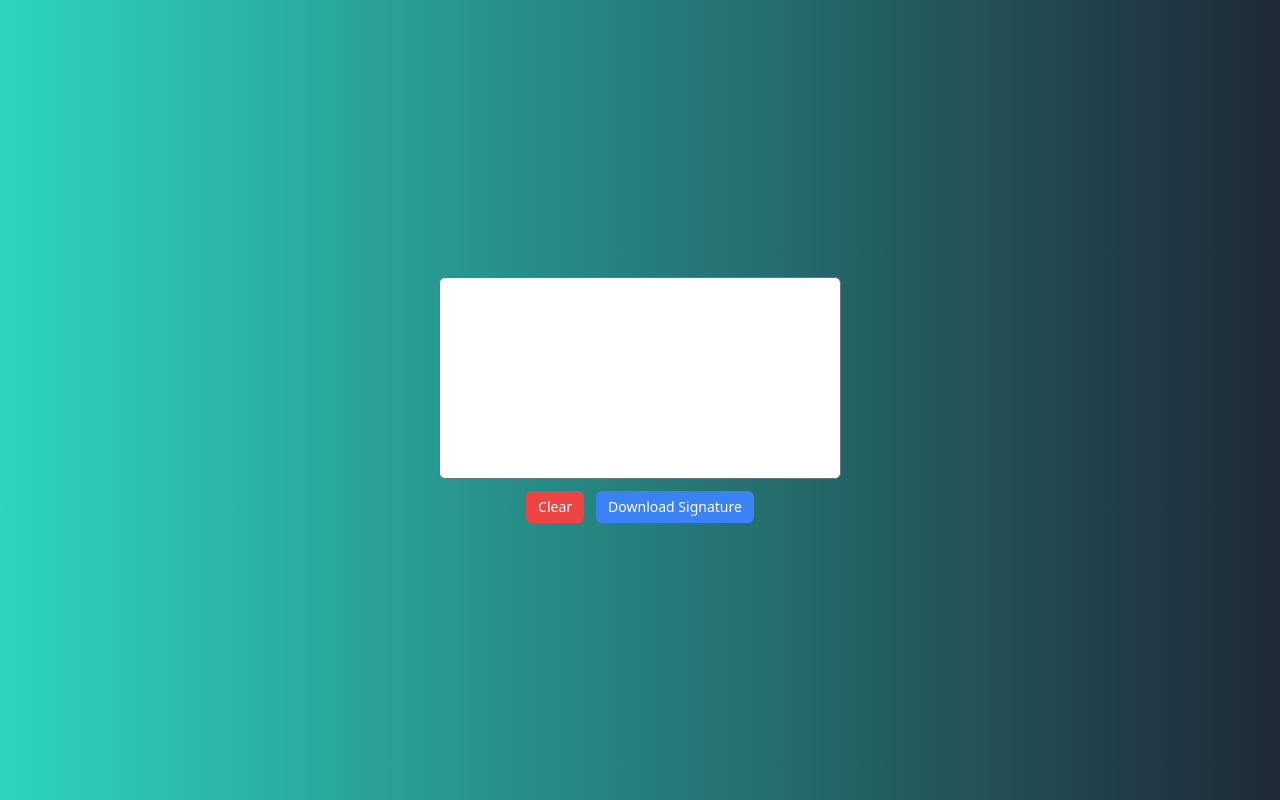
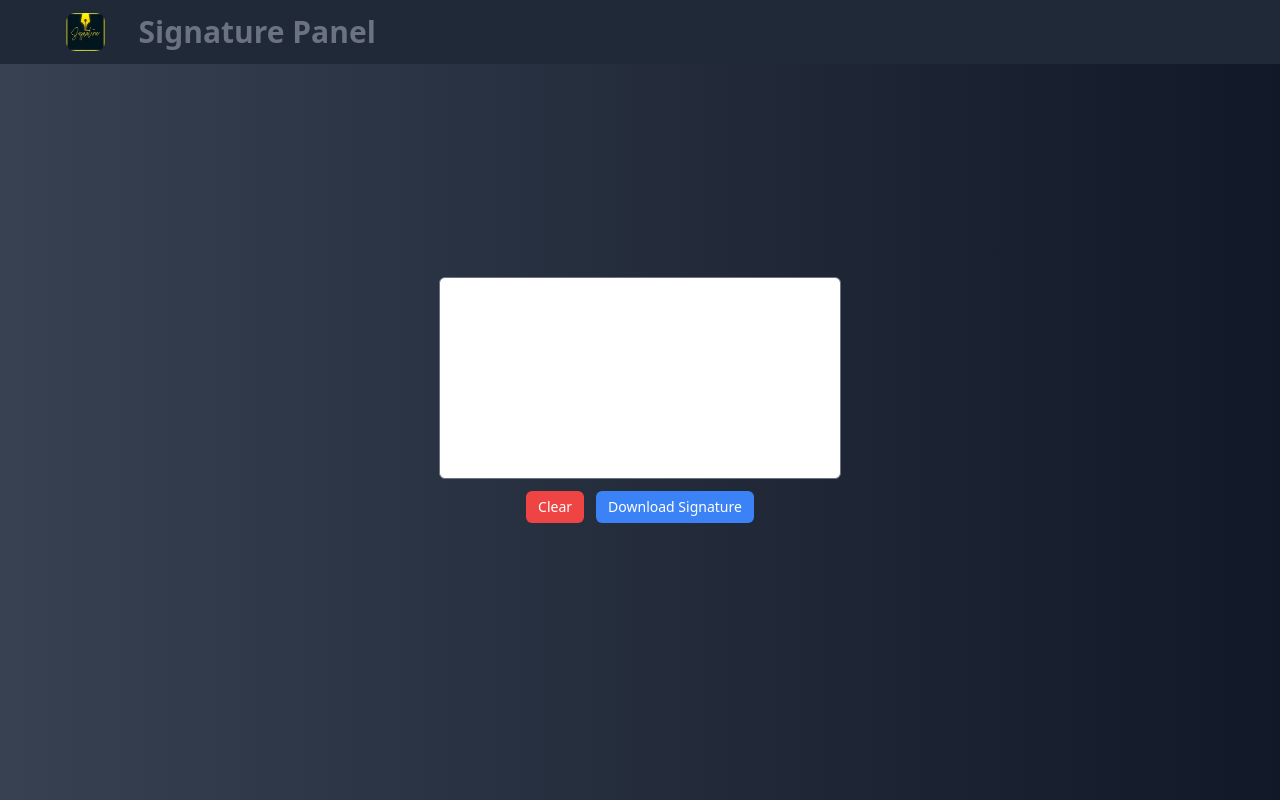
Before and after one commit to venky-123-debug/eSignature, a Svelte app: page / in a window 1280 px wide. Built offline with nearby package versions, Linux system fonts and the light colour scheme.

Commit message:
header added

```diff
--- a/package.json
+++ b/package.json
@@ -1,13 +1,11 @@
 {
-  "name": "svelte-spa-app-base",
+  "name": "e-signature",
   "version": "1.0.0",
   "private": true,
   "scripts": {
     "build": "npx rollup -c",
     "dev": "npx rollup -c -w",
     "start": "ws",
-    "build-cp": "npx rollup -c && sudo cp -r public/* /var/www/html/ ",
-    "cp": "sudo cp -r public/* /var/www/html/ ",
     "deploy": "npm run build && gh-pages -d public"
   },
   "devDependencies": {
--- /dev/null
+++ b/src/Pages/Panel/components/header.svelte
@@ -0,0 +1,12 @@
+<nav class="fixed top-0 w-full bg-gray-800">
+  <div class="mx-auto max-w-7xl px-4 sm:px-6 lg:px-8">
+    <div class="flex h-16 items-center justify-between">
+      <div class="flex items-center">
+        <div class="flex-shrink-0">
+          <img class="h-14 w-full" src="assets/logo.png" alt="logo" />
+        </div>
+        <div class="text-3xl pr-14 font-semibold text-gray-500">Signature Panel</div>
+      </div>
+    </div>
+  </div>
+</nav>
--- a/src/Pages/Panel/index.svelte
+++ b/src/Pages/Panel/index.svelte
@@ -1,9 +1,11 @@
 <script>
   import { onMount } from "svelte"
+    import Header from "./components/header.svelte"
 
   let canvas
   let ctx
   let isDrawing = false
+  let selectedColor = ""
 
   onMount(() => {
     try {
@@ -71,7 +73,8 @@
   }
 </script>
 
-<div class="flex min-h-screen w-screen flex-col items-center bg-gradient-to-r from-teal-400 to-gray-800 justify-center gap-3 overflow-hidden">
+<div class="flex min-h-screen relative w-screen flex-col items-center bg-gradient-to-r from-gray-700 to-gray-900 justify-center gap-3 overflow-hidden">
+  <Header />
   <!-- svelte-ignore a11y-mouse-events-have-key-events -->
   <canvas on:mousedown={startDrawing} on:mousemove={draw} on:mouseup={stopDrawing} on:mouseout={stopDrawing} on:touchstart={startDrawingTouch} on:touchmoveh={drawTouch} on:touchend={drawTouch} bind:this={canvas} width="400" height="200" class="border cursor-pointer border-gray-500 bg-white rounded-md" />
   <div class="flex items-center justify-center gap-3">
```
Also changed, not shown: public/assets/logo.png (added).
